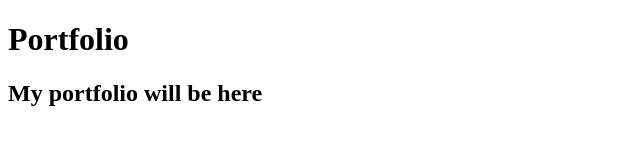
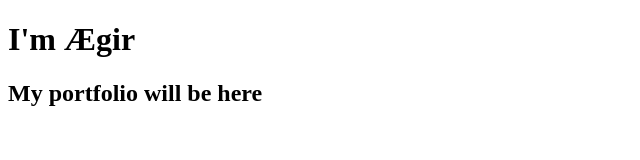
Before and after one commit to aegirorn/portfolio, a plain HTML site: page index.html in a window 1280 px wide. Shown: the full height of the page, 0-640 px from the left. Drawn offline with Linux system fonts and the light colour scheme.

Commit message:
Update index.html

```diff
--- a/index.html
+++ b/index.html
@@ -7,7 +7,7 @@
     <title>I'm Ægir</title>
   </head>
   <body>
-    <h1>Portfolio</h1>
+    <h1>I'm Ægir</h1>
     <h2>My portfolio will be here</h2>
   </body>
 </html>
```
